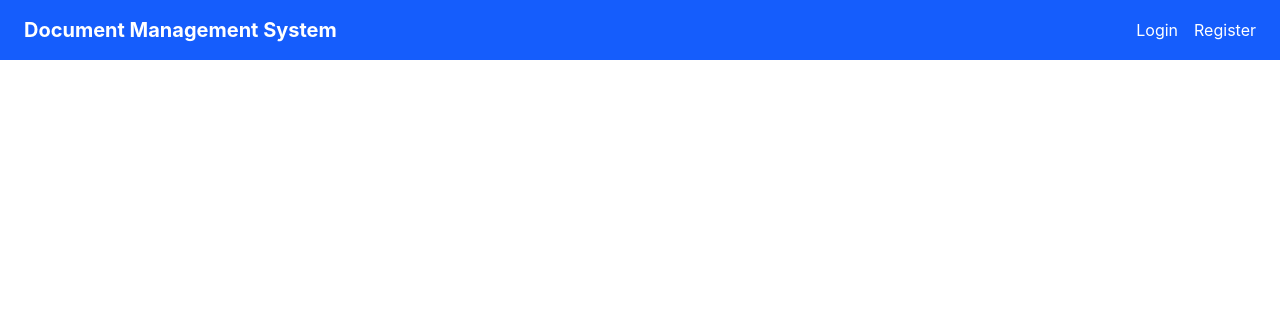
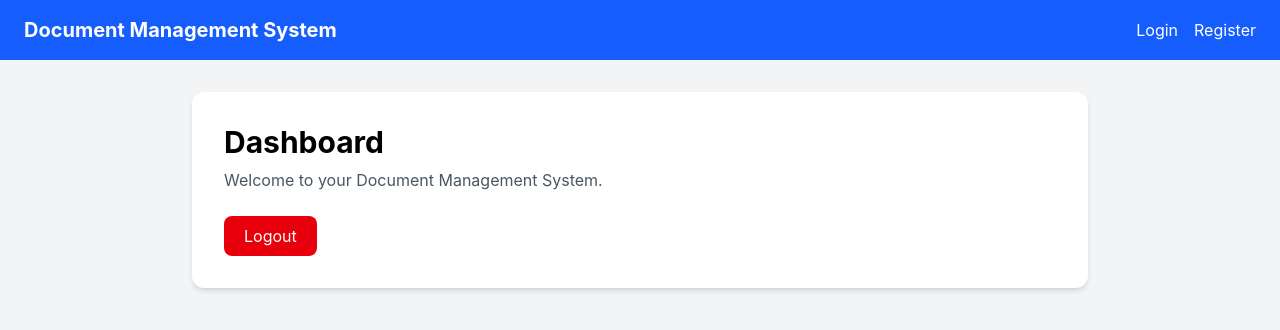
Before and after one commit to sanjana-lochab/document-management-system, a React app in the folder frontend/: page /dashboard in a window 1280 px wide. Shown: the top 330 px of the page. Built offline with nearby package versions, Linux system fonts and the light colour scheme; sample sign-in values are in the browser's storage; the HTML template or start-up script is replaced by a standard one.

Commit message:
Add protected dashboard route

```diff
--- a/frontend/src/App.jsx
+++ b/frontend/src/App.jsx
@@ -1,8 +1,20 @@
+import { Navigate } from "react-router-dom";
+import { useAuth } from "./context/AuthContext";
+import Dashboard from "./pages/Dashboard";
 import { Routes, Route } from "react-router-dom";
 import Navbar from "./components/Navbar";
 import Login from "./pages/Login";
 import Register from "./pages/Register";
 
+function ProtectedRoute({ children }) {
+  const { isAuthenticated } = useAuth();
+
+  if (!isAuthenticated) {
+    return <Navigate to="/login" replace />;
+  }
+
+  return children;
+}
 function App() {
   return (
     <>
@@ -22,6 +34,14 @@ function App() {
 
         <Route path="/login" element={<Login />} />
         <Route path="/register" element={<Register />} />
+        <Route
+  path="/dashboard"
+  element={
+    <ProtectedRoute>
+      <Dashboard />
+    </ProtectedRoute>
+  }
+/>
       </Routes>
     </>
   );
--- a/frontend/src/pages/Dashboard.jsx
+++ b/frontend/src/pages/Dashboard.jsx
@@ -0,0 +1,34 @@
+import { useAuth } from "../context/AuthContext";
+import { useNavigate } from "react-router-dom";
+
+function Dashboard() {
+  const { logout } = useAuth();
+   const navigate = useNavigate();
+  return (
+    <div className="min-h-screen bg-gray-100 p-8">
+      <div className="max-w-4xl mx-auto">
+        <div className="bg-white rounded-xl shadow-md p-8">
+          <h1 className="text-3xl font-bold mb-2">
+            Dashboard
+          </h1>
+
+          <p className="text-gray-600 mb-6">
+            Welcome to your Document Management System.
+          </p>
+
+          <button
+            onClick={() => {
+  logout();
+  navigate("/login");
+}}
+            className="bg-red-600 text-white px-5 py-2 rounded-lg hover:bg-red-700"
+          >
+            Logout
+          </button>
+        </div>
+      </div>
+    </div>
+  );
+}
+
+export default Dashboard;
```
